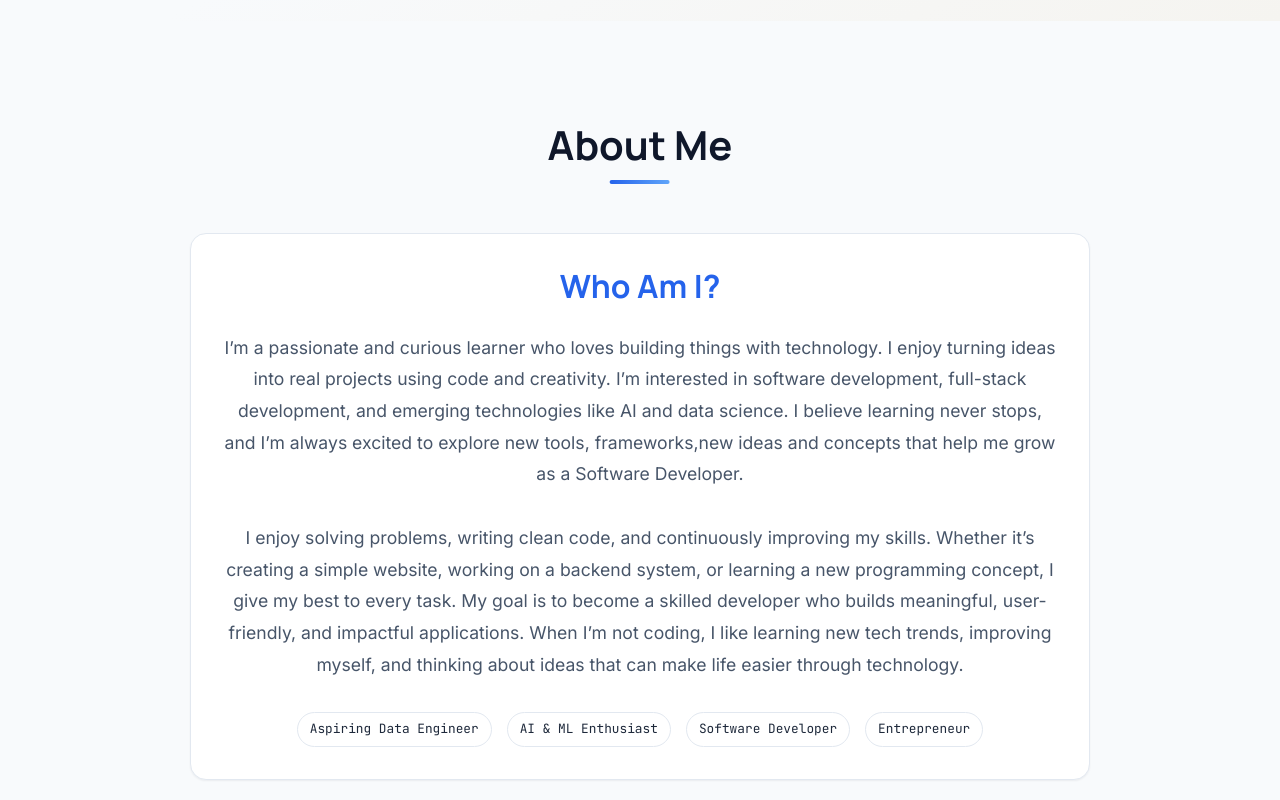
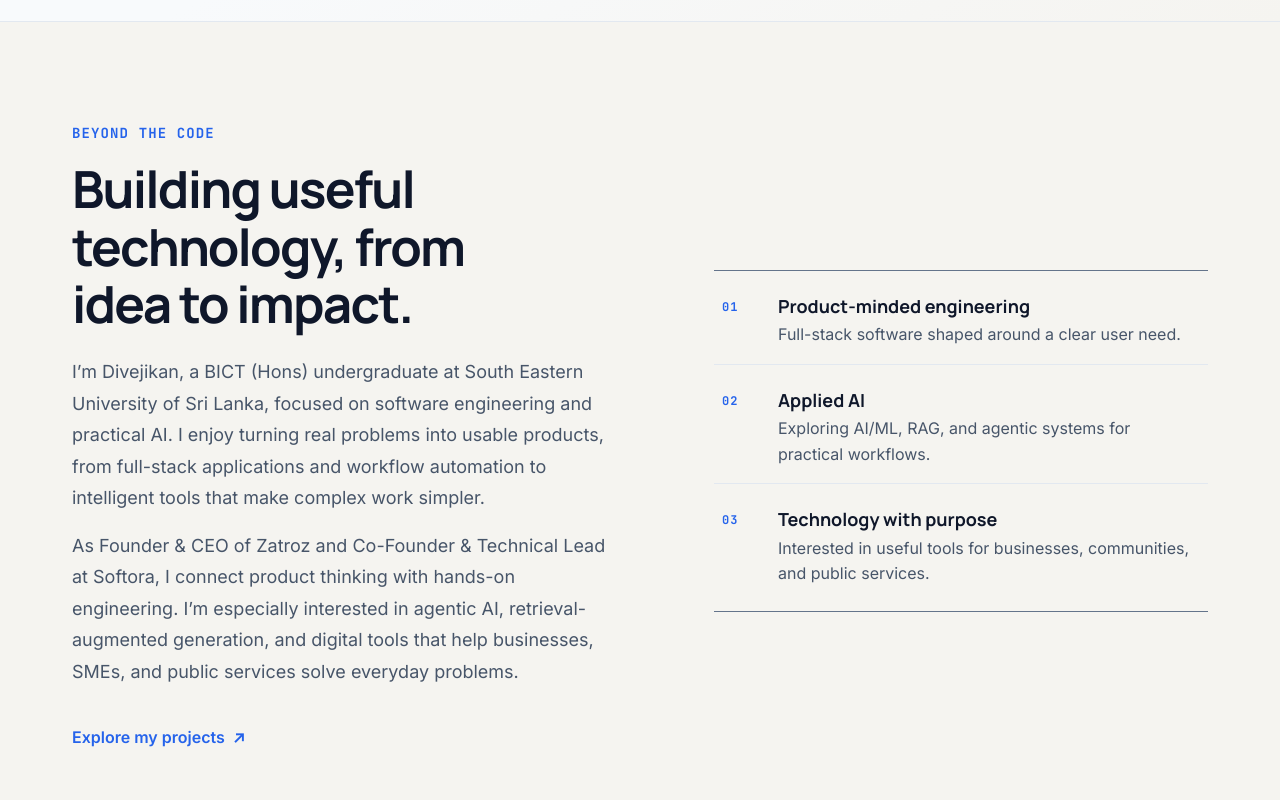
Before and after one commit to divejikan-yuvarajah/Portfolio-V2, a plain HTML site: page index.html in a window 1280 px wide. Shown: the part 780-1580 px from the top of the page. Drawn offline with nearby package versions, Linux system fonts and the light colour scheme.

Commit message:
feat: redesign professional about section

```diff
--- a/css/style.css
+++ b/css/style.css
@@ -764,48 +764,125 @@ section[id] {
     color: var(--text-main);
 }
 
-/* About Section (Centered) */
+/* About Section */
 .about-section {
     padding: var(--section-padding);
-}
-
-.about-content-centered {
-    max-width: 900px;
-    margin: 0 auto;
-    text-align: center;
-}
-
-.about-text h3 {
-    font-size: 2rem;
-    margin-bottom: 1.5rem;
-    color: var(--accent-cyan);
-}
-
-.about-text p {
-    color: var(--text-muted);
-    margin-bottom: 2rem;
-    font-size: 1.1rem;
-    line-height: 1.8;
-}
-
-.tech-badges {
-    display: flex;
-    gap: 15px;
-    flex-wrap: wrap;
-    justify-content: center;
-    margin-top: 2rem;
-}
-
-
-
-.badge {
-    background: var(--color-surface);
-    padding: 6px 12px;
-    border-radius: var(--radius-pill);
-    font-size: 0.8rem;
+    background: var(--color-bg-alt);
+    border-block: var(--border-width) solid var(--color-border);
+}
+
+.about-layout {
+    display: grid;
+    grid-template-columns: minmax(0, 1.05fr) minmax(18rem, 0.95fr);
+    align-items: center;
+    gap: clamp(var(--space-12), 8vw, var(--space-24));
+}
+
+.about-story {
+    max-width: 42rem;
+}
+
+.about-eyebrow,
+.about-focus-index {
+    color: var(--color-action-primary);
     font-family: var(--font-mono);
-    border: var(--border-width) solid var(--color-border);
-    color: var(--color-text-secondary);
+    font-size: var(--font-size-sm);
+    font-weight: var(--font-weight-semibold);
+    letter-spacing: 0.08em;
+    text-transform: uppercase;
+}
+
+.about-eyebrow {
+    margin-bottom: var(--space-4);
+}
+
+.about-title {
+    max-width: 13ch;
+    margin-bottom: var(--space-6);
+    font-size: clamp(2rem, 4vw, 3.25rem);
+    line-height: 1.12;
+    letter-spacing: -0.035em;
+}
+
+.about-copy {
+    max-width: 68ch;
+    margin-bottom: var(--space-4);
+    color: var(--color-text-body);
+    font-size: var(--font-size-lg);
+    line-height: var(--line-height-loose);
+}
+
+.about-project-link {
+    display: inline-flex;
+    min-height: 44px;
+    align-items: center;
+    gap: var(--space-2);
+    margin-top: var(--space-3);
+    color: var(--color-action-primary);
+    font-weight: var(--font-weight-semibold);
+}
+
+.about-project-link span {
+    transition: transform var(--duration-base) var(--ease-standard);
+}
+
+.about-project-link:hover span,
+.about-project-link:focus-visible span {
+    transform: translate(2px, -2px);
+}
+
+.about-focus-list {
+    display: grid;
+    gap: var(--space-2);
+    padding: var(--space-2) 0;
+    border-block: var(--border-width) solid var(--color-border-strong);
+}
+
+.about-focus-item {
+    display: grid;
+    grid-template-columns: 2.5rem minmax(0, 1fr);
+    gap: var(--space-4);
+    padding: var(--space-4) var(--space-2);
+    border-bottom: var(--border-width) solid var(--color-border);
+}
+
+.about-focus-item:last-child {
+    border-bottom: 0;
+}
+
+.about-focus-index {
+    padding-top: 0.2rem;
+    font-size: var(--font-size-xs);
+}
+
+.about-focus-item h3 {
+    margin-bottom: var(--space-1);
+    color: var(--color-text-primary);
+    font-size: var(--font-size-lg);
+}
+
+.about-focus-item p {
+    color: var(--color-text-body);
+    line-height: var(--line-height-body);
+}
+
+@media (max-width: 768px) {
+    .about-layout {
+        grid-template-columns: minmax(0, 1fr);
+        gap: var(--space-8);
+    }
+
+    .about-title {
+        max-width: 17ch;
+    }
+
+    .about-focus-list {
+        padding-block: 0;
+    }
+
+    .about-focus-item {
+        padding-inline: 0;
+    }
 }
 
 /* Skills Section Filter & Grid */
--- a/index.html
+++ b/index.html
@@ -92,30 +92,40 @@
             </div>
         </section>
 
-        <section id="about" class="about-section">
+        <section id="about" class="about-section" aria-labelledby="about-title">
             <div class="container">
-                <h2 class="section-title">About Me</h2>
-                <div class="about-content-centered">
-                    <div class="about-text glass-card fade-in">
-                        <h3>Who Am I?</h3>
-                        <p>I’m a passionate and curious learner who loves building things with technology. I enjoy
-                            turning ideas into real projects using code and creativity. I’m interested in software
-                            development, full-stack development, and emerging technologies like AI and data science. I
-                            believe learning never stops, and I’m always excited to explore new tools, frameworks,new ideas and
-                            concepts that help me grow as a Software Developer.</p>
-                        <p>I enjoy solving problems, writing clean code, and continuously improving my skills. Whether
-                            it’s creating a simple website, working on a backend system, or learning a new programming
-                            concept, I give my best to every task. My goal is to become a skilled developer who builds
-                            meaningful, user-friendly, and impactful applications. When I’m not coding, I like learning
-                            new tech trends, improving myself, and thinking about ideas that can make life easier
-                            through technology.</p>
-                        <div class="tech-badges">
-                            <span class="badge">Aspiring Data Engineer</span>
-                            <span class="badge">AI & ML Enthusiast</span>
-                            <span class="badge">Software Developer</span>
-                            <span class="badge">Entrepreneur</span>
-                        </div>
+                <div class="about-layout">
+                    <div class="about-story">
+                        <p class="about-eyebrow">Beyond the code</p>
+                        <h2 class="about-title" id="about-title">Building useful technology, from idea to impact.</h2>
+                        <p class="about-copy">I’m Divejikan, a BICT (Hons) undergraduate at South Eastern University of Sri Lanka, focused on software engineering and practical AI. I enjoy turning real problems into usable products, from full-stack applications and workflow automation to intelligent tools that make complex work simpler.</p>
+                        <p class="about-copy">As Founder &amp; CEO of Zatroz and Co-Founder &amp; Technical Lead at Softora, I connect product thinking with hands-on engineering. I’m especially interested in agentic AI, retrieval-augmented generation, and digital tools that help businesses, SMEs, and public services solve everyday problems.</p>
+                        <a class="about-project-link" href="#projects">Explore my projects <span aria-hidden="true">↗</span></a>
                     </div>
+
+                    <ul class="about-focus-list" aria-label="Professional focus">
+                        <li class="about-focus-item">
+                            <span class="about-focus-index" aria-hidden="true">01</span>
+                            <div>
+                                <h3>Product-minded engineering</h3>
+                                <p>Full-stack software shaped around a clear user need.</p>
+                            </div>
+                        </li>
+                        <li class="about-focus-item">
+                            <span class="about-focus-index" aria-hidden="true">02</span>
+                            <div>
+                                <h3>Applied AI</h3>
+                                <p>Exploring AI/ML, RAG, and agentic systems for practical workflows.</p>
+                            </div>
+                        </li>
+                        <li class="about-focus-item">
+                            <span class="about-focus-index" aria-hidden="true">03</span>
+                            <div>
+                                <h3>Technology with purpose</h3>
+                                <p>Interested in useful tools for businesses, communities, and public services.</p>
+                            </div>
+                        </li>
+                    </ul>
                 </div>
             </div>
         </section>
```
Also changed, not shown: docs/ABOUT_SECTION.md (added, +15 -0 lines).
